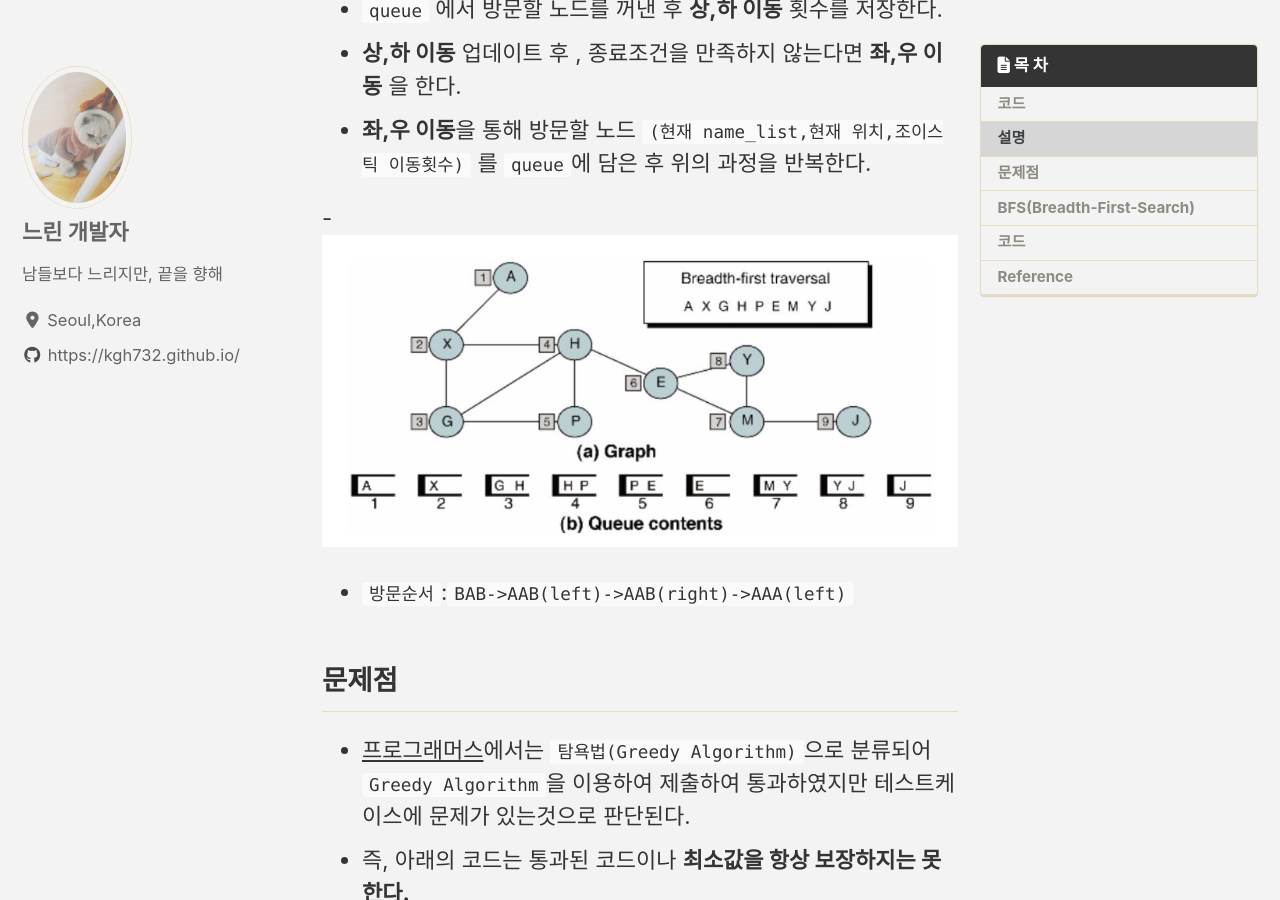
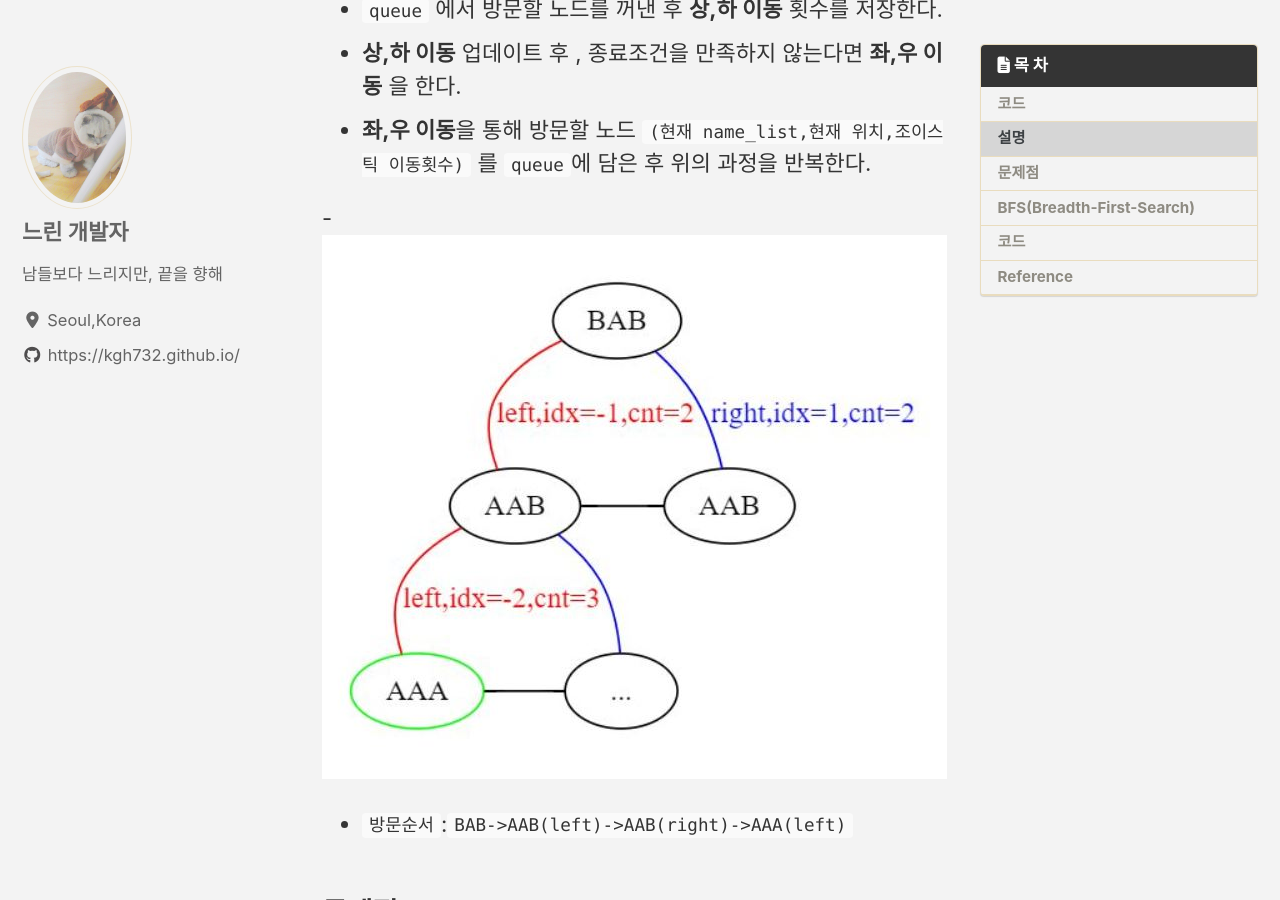
Before and after one commit to kgh732/kgh732.github.io, a Jekyll site: the page built from _posts/2020-08-23-programmers-level_2-14.md, in a window 1280 px wide and 900 px high, scrolled down 3719 px. Built offline with Jekyll 4.4.1, drawn with Linux system fonts in a browser that asks for light colours; cached includes are drawn as plain includes; nearby versions of some CDN libraries.

Commit message:
Modified reference image

```diff
--- a/_posts/2020-08-23-programmers-level_2-14.md
+++ b/_posts/2020-08-23-programmers-level_2-14.md
@@ -136,7 +136,7 @@ def bfs(start):
 - **좌,우 이동**을 통해 방문할 노드 `(현재 name_list,현재 위치,조이스틱 이동횟수)` 를 `queue`에 담은 후 위의 과정을 반복한다.
 
 -
-![programmers-level_2-14-1](/assets/img/programmers-level_2-14-2.jpg)
+![programmers-level_2-14-1](/assets/img/programmers-level_2-14-1.jpg)
 
 - `방문순서`:`BAB->AAB(left)->AAB(right)->AAA(left)`
 
```
